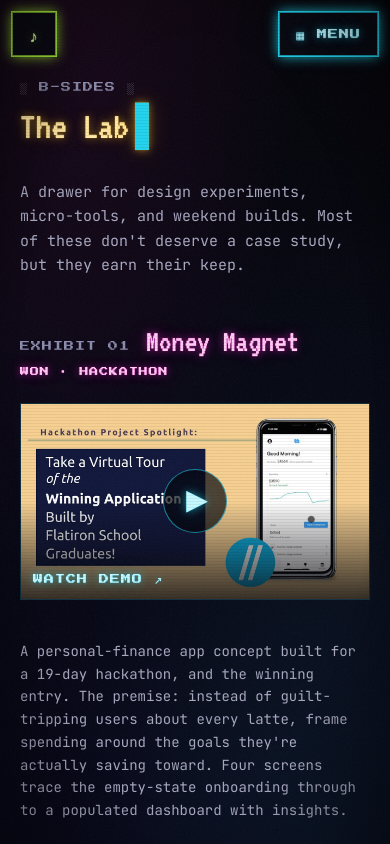
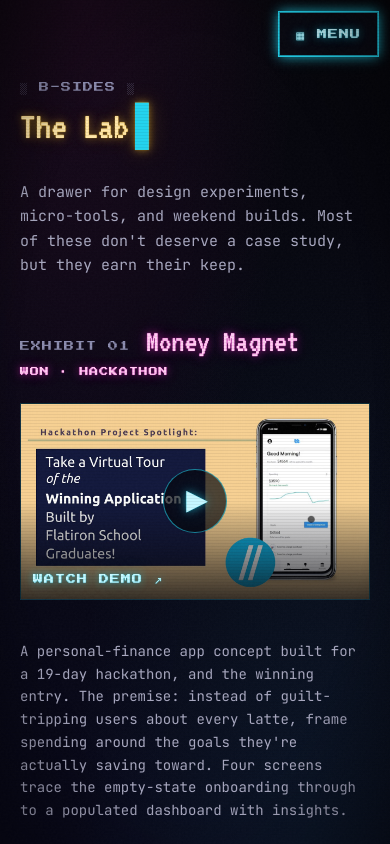
Before and after one commit to Mthomaswicher/my-ux-portfolio, a Next.js app: page /lab in a window 390 px wide. Shown: the top 844 px of the page. Built offline with nearby package versions, Linux system fonts and the light colour scheme.

Commit message:
Hide floating sound toggle on mobile; expose inline variant inside sidebar

```diff
--- a/components/Sidebar.tsx
+++ b/components/Sidebar.tsx
@@ -5,6 +5,7 @@ import Link from "next/link";
 import { usePathname } from "next/navigation";
 import { useEffect, useState } from "react";
 import LiveClock from "./LiveClock";
+import SoundToggle from "./SoundToggle";
 import { useSound } from "./SoundProvider";
 import { log } from "@/lib/log";
 
@@ -226,7 +227,7 @@ export default function Sidebar() {
 
           <div className="dash-divider" aria-hidden="true" />
 
-          <div className="space-y-2">
+          <div className="space-y-3">
             <div className="font-mono text-[11px] flex items-center gap-2">
               <span
                 className="inline-block w-2 h-2 rounded-full bg-neon-lime shadow-neon-lime animate-pulse"
@@ -239,6 +240,10 @@ export default function Sidebar() {
               aria-live="off"
             >
               All systems operational
+            </div>
+            {/* Mobile reaches the sound toggle here (the floating one is hidden on md down). */}
+            <div className="md:hidden pt-1">
+              <SoundToggle variant="inline" />
             </div>
           </div>
 
--- a/components/SoundToggle.tsx
+++ b/components/SoundToggle.tsx
@@ -2,14 +2,30 @@
 
 import { useSound } from "./SoundProvider";
 
+type Props = { variant?: "floating" | "inline" };
+
 /**
- * Mounted as a fixed pill in the layout so it's always visible. On mobile it
- * sits at the top-left corner (the burger menu lives at top-right) and shows
- * an icon-only chip. On desktop it sits at the top-right with the full
- * "SOUND ON / SOUND OFF" label since the sidebar takes the left side.
+ * Sound on/off toggle.
+ *
+ * - `floating` (default): a fixed pill in the layout, top-right of the
+ *   viewport. Hidden on mobile (the burger menu is there); the inline
+ *   variant is exposed inside the sidebar for mobile users.
+ * - `inline`: a regular button you can drop inside any container (used
+ *   inside the sidebar so the toggle is reachable on mobile too).
  */
-export default function SoundToggle() {
+export default function SoundToggle({ variant = "floating" }: Props) {
   const { enabled, toggle } = useSound();
+
+  const baseChip =
+    "inline-flex items-center justify-center gap-2 min-h-[44px] min-w-[44px] px-3 py-2 font-pixel text-[10px] tracking-widest uppercase border bg-bg-deep/95 backdrop-blur-sm transition-all";
+  const stateChip = enabled
+    ? "border-neon-lime/70 text-glow-lime shadow-neon-lime"
+    : "border-ink-ghost text-ink-mute hover:text-ink hover:border-neon-cyan/60";
+
+  const positional =
+    variant === "floating"
+      ? "hidden md:inline-flex fixed top-[max(0.75rem,env(safe-area-inset-top))] right-3 z-50"
+      : "";
 
   return (
     <button
@@ -18,17 +34,12 @@ export default function SoundToggle() {
       aria-pressed={enabled}
       aria-label={enabled ? "Mute arcade sound effects" : "Enable arcade sound effects"}
       title={`${enabled ? "Sound on" : "Sound off"} (press M to toggle)`}
-      className={`fixed top-[max(0.75rem,env(safe-area-inset-top))] left-3 md:left-auto md:right-3 z-50 inline-flex items-center justify-center gap-2 min-h-[44px] min-w-[44px] px-3 py-2 font-pixel text-[10px] tracking-widest uppercase border bg-bg-deep/95 backdrop-blur-sm transition-all ${
-        enabled
-          ? "border-neon-lime/70 text-glow-lime shadow-neon-lime"
-          : "border-ink-ghost text-ink-mute hover:text-ink hover:border-neon-cyan/60"
-      }`}
+      className={`${positional} ${baseChip} ${stateChip}`}
     >
-      <span aria-hidden="true" className="text-[16px] md:text-[11px] leading-none">
+      <span aria-hidden="true" className="text-[14px] md:text-[11px] leading-none">
         {enabled ? "♪" : "·"}
       </span>
-      {/* Full label only on desktop where there's space; mobile is icon-only */}
-      <span className="hidden md:inline">{enabled ? "SOUND ON" : "SOUND OFF"}</span>
+      <span>{enabled ? "SOUND ON" : "SOUND OFF"}</span>
       <span className="sr-only">{enabled ? "Sound on" : "Sound off"}, press M to toggle</span>
     </button>
   );
```
